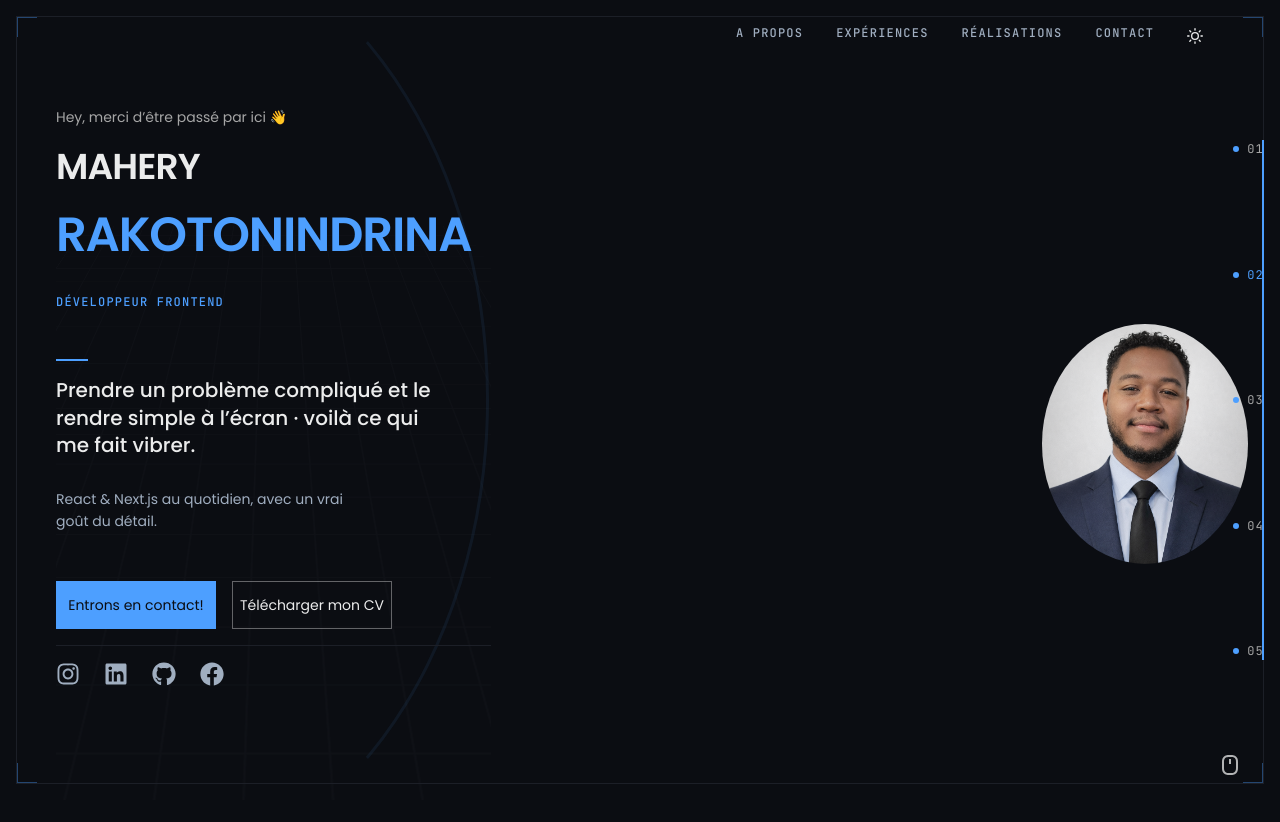
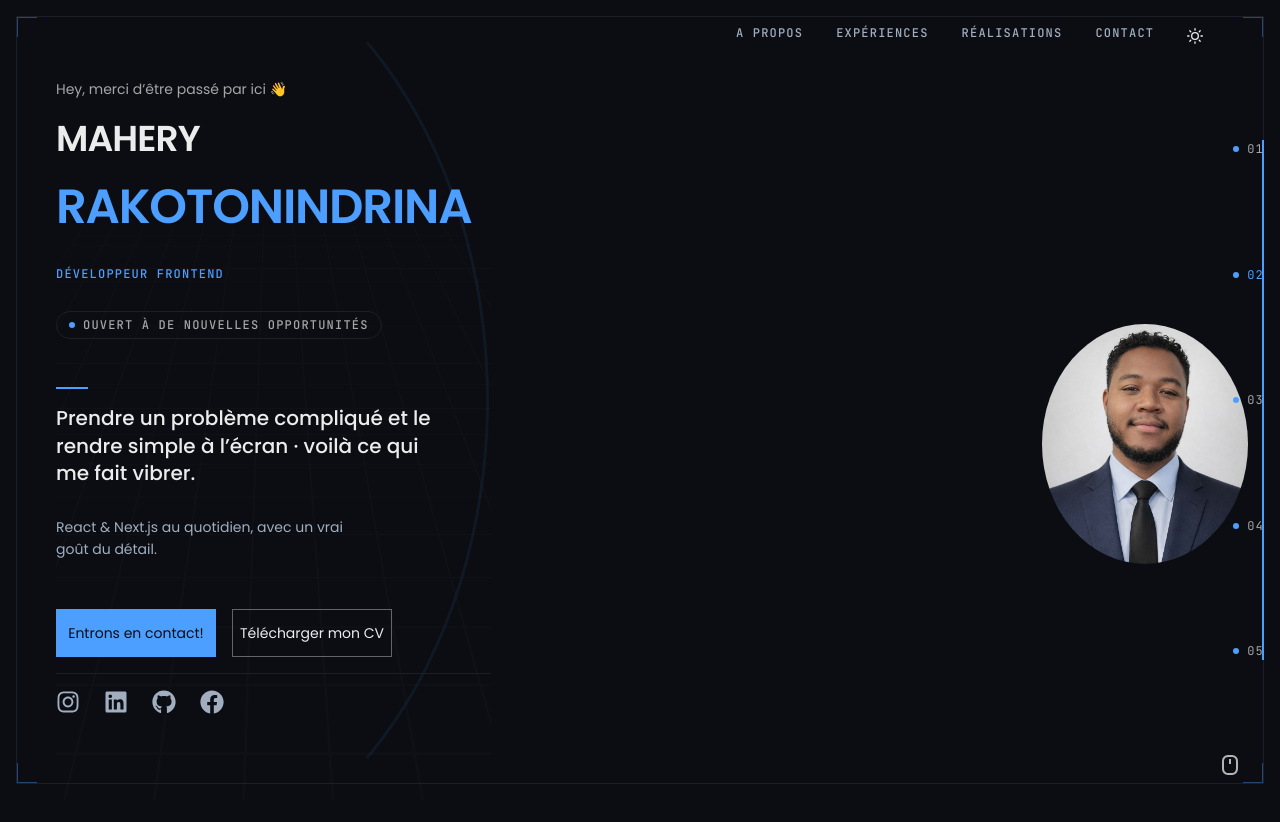
Before and after one commit to Mahery-Rakotonindrina/Portfolio, a Next.js app: page / in a window 1280 px wide. Shown: the top 822 px of the page. Built offline with nearby package versions, Linux system fonts and the light colour scheme; no server answers.

Commit message:
feat(hero): add a neutral availability badge
He confirmed he's actively open to opportunities. Unlike the
remote-only line that got pulled earlier, this one doesn't name a
work arrangement — just a status pill (dot + label) under the role,
visually distinct from the plain meta line it replaced.

```diff
--- a/components/Sidebar/index.tsx
+++ b/components/Sidebar/index.tsx
@@ -184,6 +184,43 @@ const Sidebar = () => {
             {ROLE}
           </MotionText>
 
+          {/* Badge de disponibilité (PO, confirmé en recherche active) —
+              neutre à dessein : ne restreint plus à "remote" uniquement
+              (contrairement à l'ancienne ligne retirée ci-dessus). Un pastille
+              + texte plutôt qu'une simple ligne de plus : signale un statut,
+              pas une méta-info parmi d'autres. */}
+          <MotionBox
+            display="inline-flex"
+            alignItems="center"
+            gap={2}
+            width="fit-content"
+            className={styles.marginTopSmall}
+            paddingX={3}
+            paddingY={1}
+            borderWidth="1px"
+            borderColor="border.subtle"
+            borderRadius="full"
+            variants={itemVariants}
+          >
+            <Box
+              as="span"
+              aria-hidden="true"
+              width="6px"
+              height="6px"
+              borderRadius="full"
+              bg="accent.default"
+              flexShrink={0}
+            />
+            <Text
+              as="span"
+              textStyle="label"
+              color="text.tertiary"
+              fontSize="xs"
+            >
+              Ouvert à de nouvelles opportunités
+            </Text>
+          </MotionBox>
+
           {/* Repère HUD purement décoratif : marque la bascule "identité" →
               "pitch", dans le même esprit que la grille/les labels mono déjà
               posés ailleurs sur ce composant — pas une ligne grise générique. */}
```
